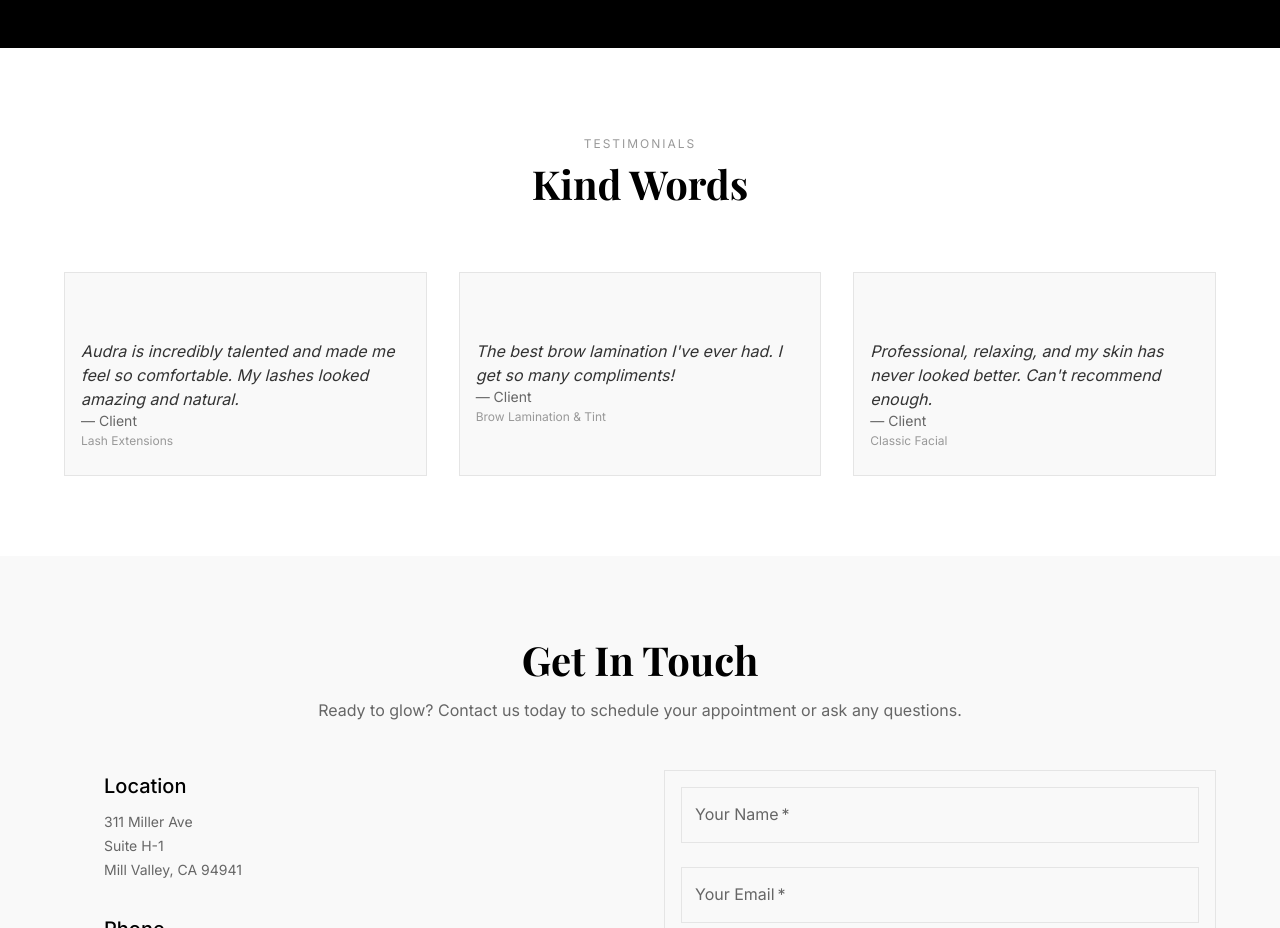
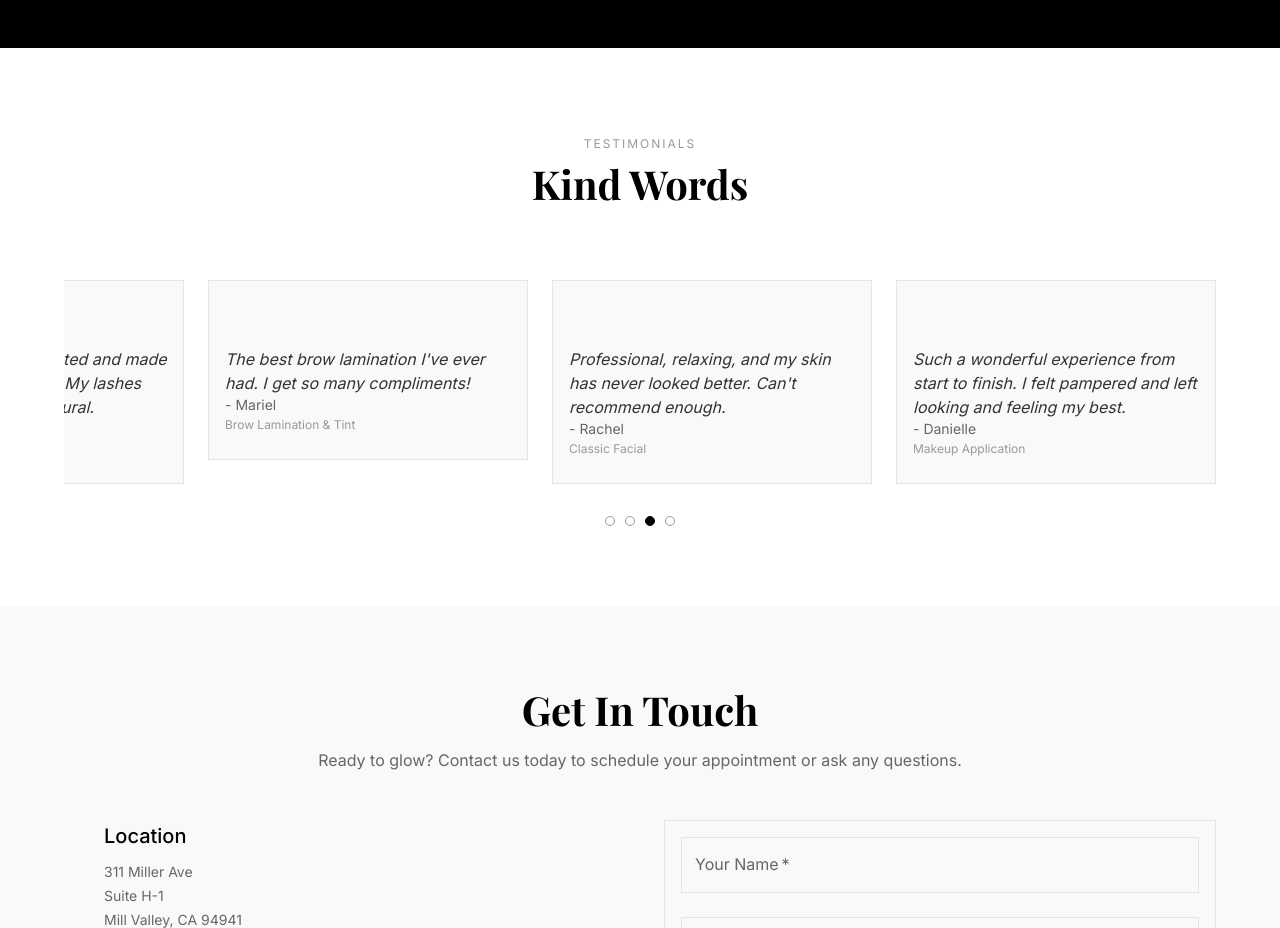
Before and after one commit to anushkakamalja/backstage-glamour-website, a React (Create React App) app: page / in a window 1280 px wide. Shown: the part 6900-7828 px from the top of the page. Built offline with nearby package versions, Linux system fonts and the light colour scheme; some icons are missing; a web font is replaced by a local one.

Commit message:
feedback changes

```diff
--- a/src/components/Feedback.tsx
+++ b/src/components/Feedback.tsx
@@ -1,5 +1,5 @@
-import React from 'react';
-import { Box, Typography, Grid, Card, CardContent } from '@mui/material';
+import React, { useRef, useEffect, useState } from 'react';
+import { Box, Typography, Card, CardContent } from '@mui/material';
 import FormatQuoteIcon from '@mui/icons-material/FormatQuote';
 
 interface Testimonial {
@@ -8,28 +8,69 @@ interface Testimonial {
   service?: string;
 }
 
+const CARD_WIDTH = 320;
+const GAP = 24;
+const CARD_STEP = CARD_WIDTH + GAP;
+
 const Feedback: React.FC = () => {
+  const scrollRef = useRef<HTMLDivElement>(null);
+  const [activeIndex, setActiveIndex] = useState(0);
+
   const testimonials: Testimonial[] = [
     {
       quote: 'Audra is incredibly talented and made me feel so comfortable. My lashes looked amazing and natural.',
-      name: '— Client',
+      name: '- Amy',
       service: 'Lash Extensions',
     },
     {
       quote: 'The best brow lamination I\'ve ever had. I get so many compliments!',
-      name: '— Client',
+      name: '- Mariel',
       service: 'Brow Lamination & Tint',
     },
     {
       quote: 'Professional, relaxing, and my skin has never looked better. Can\'t recommend enough.',
-      name: '— Client',
+      name: '- Rachel',
       service: 'Classic Facial',
+    },
+    {
+      quote: 'Such a wonderful experience from start to finish. I felt pampered and left looking and feeling my best.',
+      name: '- Danielle',
+      service: 'Makeup Application',
     },
   ];
 
+  const scrollToIndex = (index: number) => {
+    if (!scrollRef.current) return;
+    const i = Math.max(0, Math.min(index, testimonials.length - 1));
+    scrollRef.current.scrollTo({ left: i * CARD_STEP, behavior: 'smooth' });
+    setActiveIndex(i);
+  };
+
+  useEffect(() => {
+    const el = scrollRef.current;
+    if (!el) return;
+    const onScroll = () => {
+      const i = Math.round(el.scrollLeft / CARD_STEP);
+      setActiveIndex(Math.min(i, testimonials.length - 1));
+    };
+    el.addEventListener('scroll', onScroll);
+    return () => el.removeEventListener('scroll', onScroll);
+  }, [testimonials.length]);
+
+  useEffect(() => {
+    const interval = setInterval(() => {
+      setActiveIndex((prev) => {
+        const next = prev >= testimonials.length - 1 ? 0 : prev + 1;
+        scrollToIndex(next);
+        return next;
+      });
+    }, 5000);
+    return () => clearInterval(interval);
+  }, [testimonials.length]);
+
   return (
     <Box id="feedback" className="feedbackSection">
-      <Box className="container">
+      <Box className="container feedbackContainer">
         <Box className="sectionHeader">
           <Typography variant="overline" className="sectionLabel">
             Testimonials
@@ -39,10 +80,10 @@ const Feedback: React.FC = () => {
           </Typography>
         </Box>
 
-        <Grid container spacing={4}>
-          {testimonials.map((item, index) => (
-            <Grid size={{ xs: 12, md: 4 }} key={index}>
-              <Card className="feedbackCard">
+        <Box className="feedbackScrollWrap">
+          <Box ref={scrollRef} className="feedbackScroll">
+            {testimonials.map((item, index) => (
+              <Card key={index} className="feedbackCard">
                 <CardContent className="feedbackCardContent">
                   <FormatQuoteIcon className="feedbackQuoteIcon" />
                   <Typography variant="body1" className="feedbackQuote">
@@ -58,9 +99,20 @@ const Feedback: React.FC = () => {
                   )}
                 </CardContent>
               </Card>
-            </Grid>
-          ))}
-        </Grid>
+            ))}
+          </Box>
+          <Box className="feedbackDots">
+            {testimonials.map((_, index) => (
+              <button
+                key={index}
+                type="button"
+                aria-label={`Go to testimonial ${index + 1}`}
+                className={`feedbackDot ${index === activeIndex ? 'feedbackDotActive' : ''}`}
+                onClick={() => scrollToIndex(index)}
+              />
+            ))}
+          </Box>
+        </Box>
       </Box>
     </Box>
   );
```
